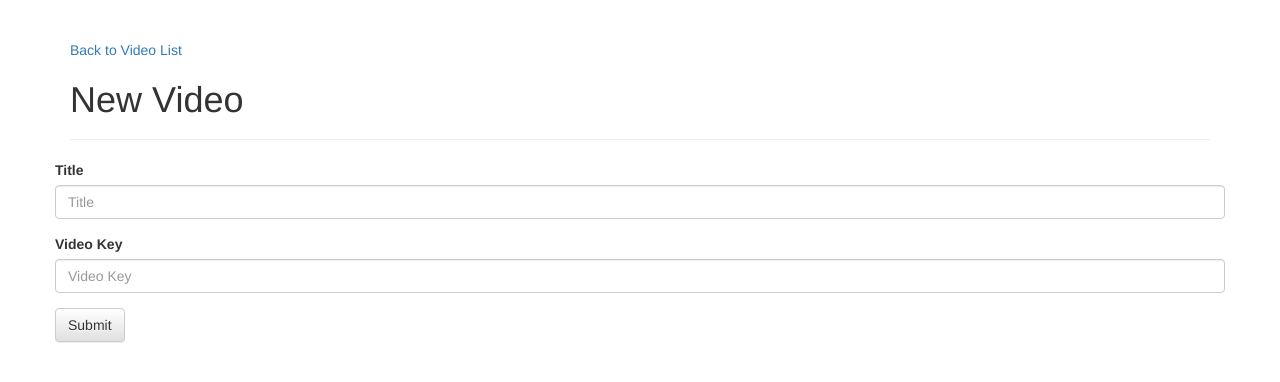
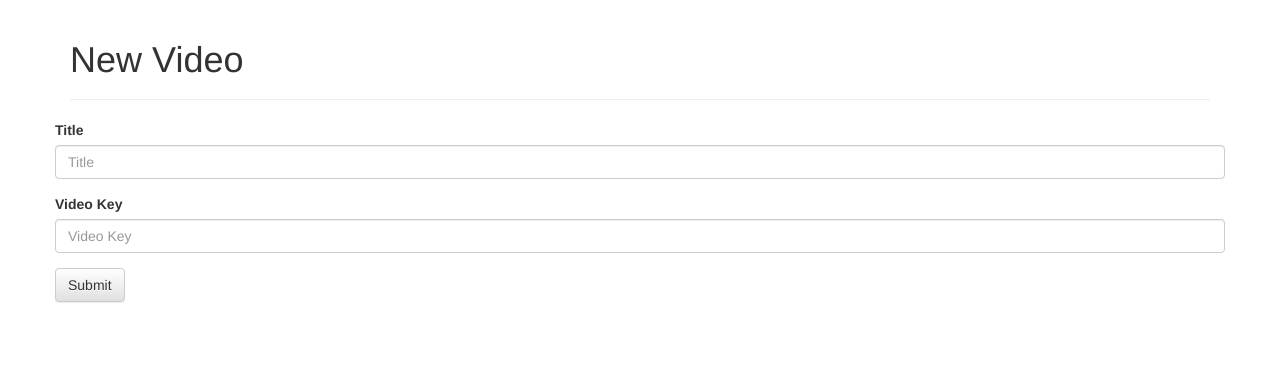
Before and after one commit to DjangoGirlsSeoul/djangotube, a Django app: page /video/new in a window 1280 px wide. Shown: the top 382 px of the page. Run offline with Django 3.2, Linux system fonts and the light colour scheme; some libraries are stand-ins or nearby versions.

Commit message:
좀 더 쉽게 수정함

```diff
--- a/video/templates/video/video_list.html
+++ b/video/templates/video/video_list.html
@@ -9,8 +9,8 @@
 <body>
 <div class="content container">
     <header class="page-header" style="overflow: auto;">
-        <h1><a href="{% url 'video:list' %}" style="float: left;">Video List</a></h1>
-        <a class="btn btn-default" href="{% url 'video:new' %}" style="float: right;">New Video</a>
+        <h1>Video List</h1>
+        <a class="btn btn-default" href="/video/new" style="float: right;">New Video</a>
     </header>
     <div class="row">
         <div class="col-md-12">
--- a/video/templates/video/video_new.html
+++ b/video/templates/video/video_new.html
@@ -9,7 +9,6 @@
 <body>
 <div class="content container">
     <header class="page-header">
-        <a href="{% url 'video:list' %}">Back to Video List</a>
         <h1>New Video</h1>
     </header>
     <div class="row">
--- a/video/urls.py
+++ b/video/urls.py
@@ -3,7 +3,6 @@ from . import views
 
 urlpatterns = [
     url(r'^$', views.video_list, name='list'),
+    url(r'^new$', views.video_new, name='new'),
     url(r'^(?P<video_id>\d+)/$', views.video_detail, name='detail'),
-    url(r'^new$', views.video_new, name='new'),
-    url(r'^(?P<video_id>\d+)/delete$', views.video_delete, name='delete'),
 ]
--- a/video/views.py
+++ b/video/views.py
@@ -6,22 +6,6 @@ from .models import Video
 def video_list(request):
     video_list = Video.objects.all()
     return render(request, 'video/video_list.html', {'video_list': video_list})
-
-
-def video_detail(request, video_id):
-    video = Video.objects.get(id=int(video_id))
-
-    if request.method == 'POST':
-        title = request.POST['title']
-        video_key = request.POST['video_key']
-
-        video.title = title
-        video.video_key = video_key
-        video.save()
-
-        return redirect(reverse('video:list'))
-
-    return render(request, 'video/video_detail.html', {'video': video})
 
 
 def video_new(request):
@@ -34,8 +18,6 @@ def video_new(request):
     return render(request, 'video/video_new.html')
 
 
-def video_delete(request, video_id):
+def video_detail(request, video_id):
     video = Video.objects.get(id=video_id)
-    video.delete()
-
-    return redirect(reverse('video:list'))
+    return render(request, 'video/video_detail.html', {'video': video})
```
Also changed, not shown: video/templates/video/video_detail.html (+0 -14 lines).
